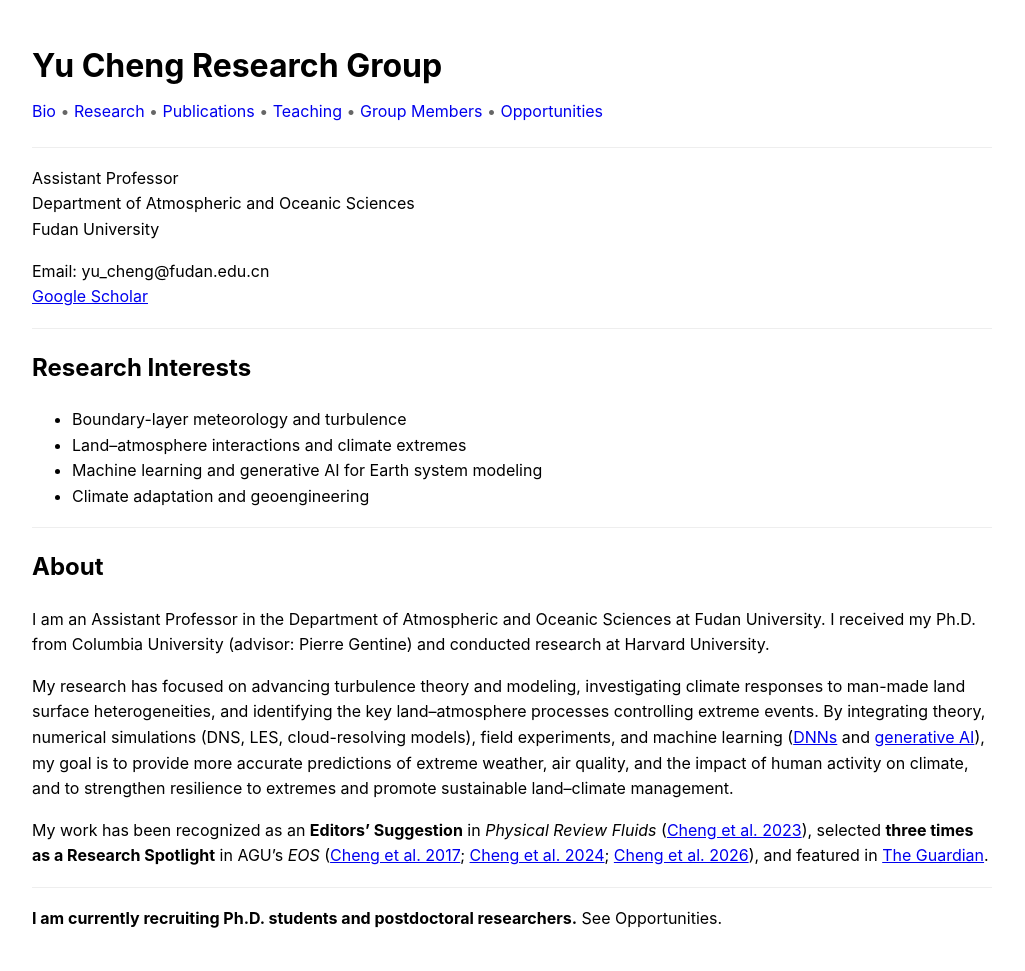
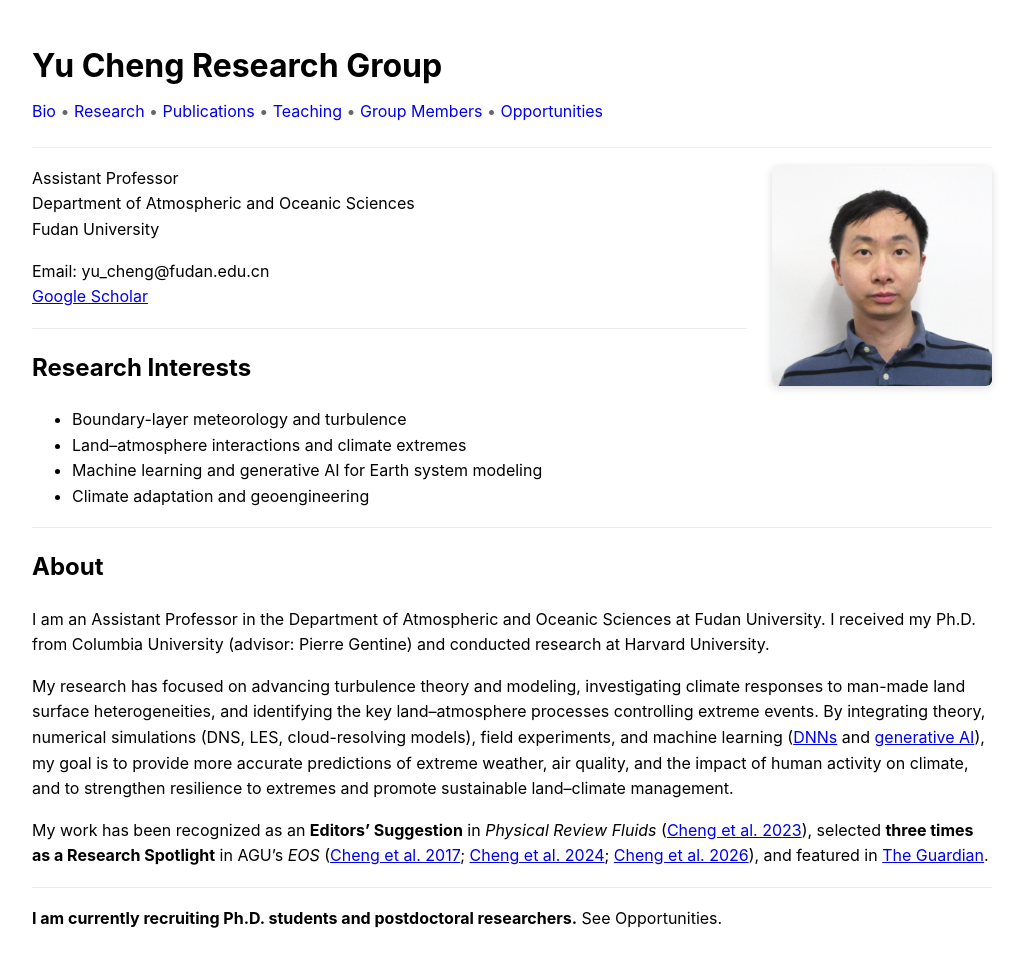
Before and after one commit to yc2965/yc2965.github.io, a Jekyll site: the page built from index.md, in a window 1280 px wide. Shown: the whole page, without its empty margins (128-1153 px from the left). Built offline with Jekyll 4.4.1, drawn with Linux system fonts in a browser that asks for light colours; our own code applies the rules of GitHub Pages for plain Markdown files.

Commit message:
Update index.md

```diff
--- a/index.md
+++ b/index.md
@@ -1,3 +1,7 @@
+
+<img src="/YuCheng_photo.jpg" alt="Yu Cheng" width="220"
+style="float:right; margin-left:25px; margin-bottom:15px; border-radius:6px; box-shadow: 0 2px 8px rgba(0,0,0,0.15);">
+
 Assistant Professor
 Department of Atmospheric and Oceanic Sciences
 Fudan University
```
